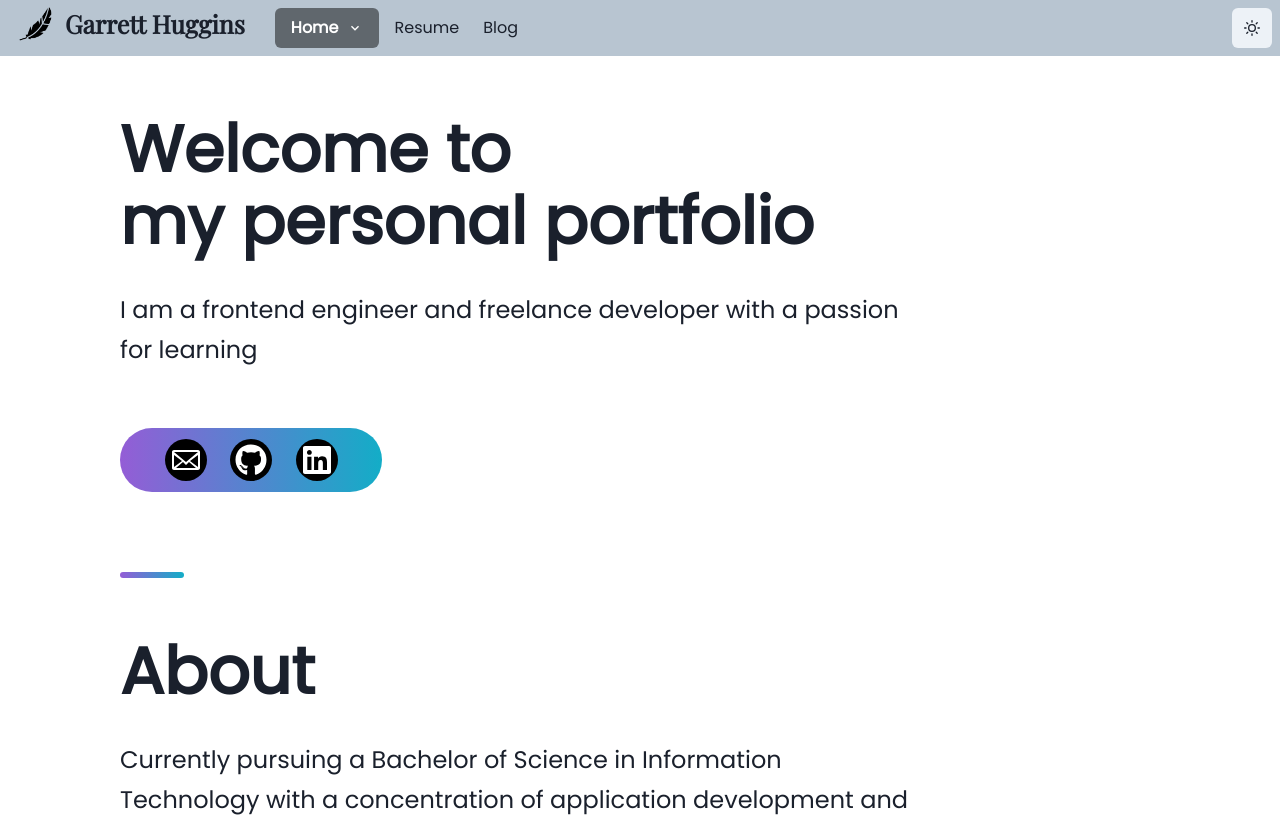
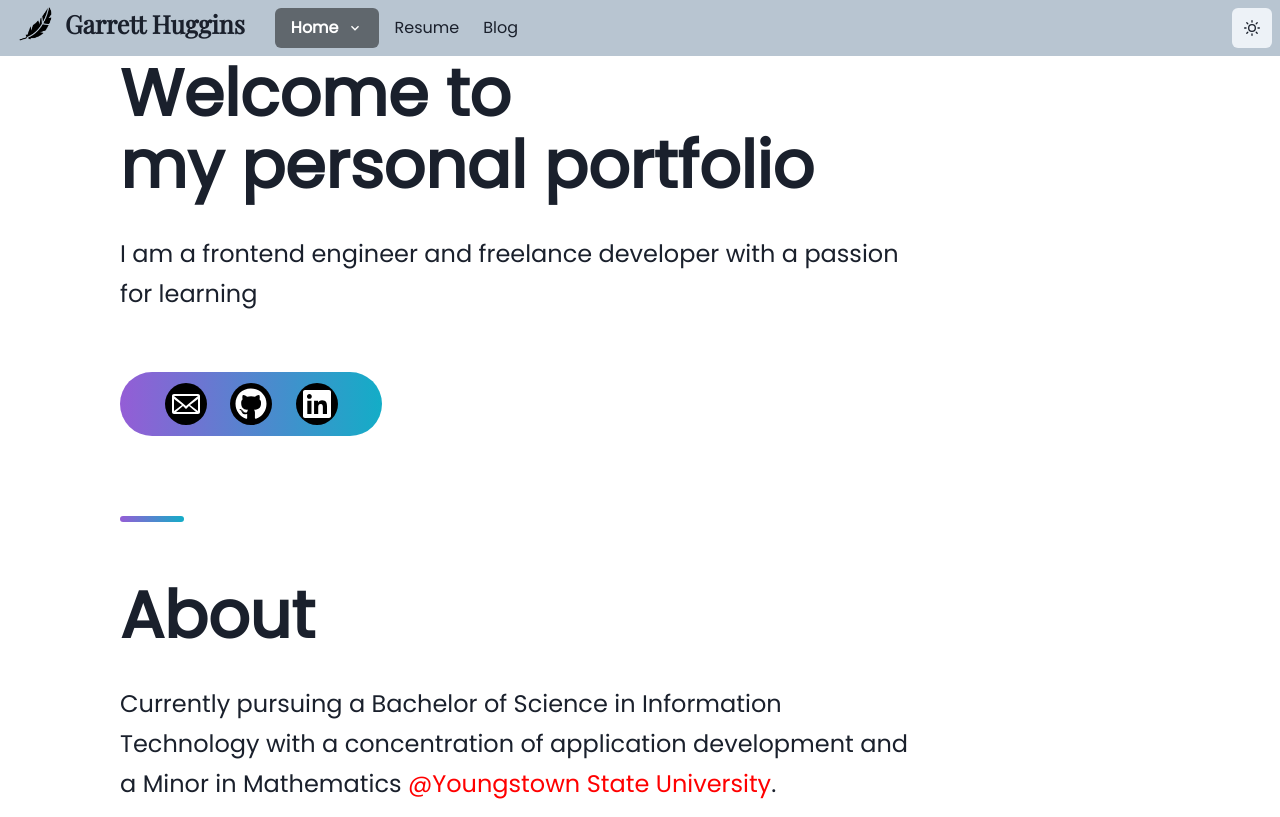
Before and after one commit to garrett-huggins/garretthuggins.com, a Next.js app: page / in a window 1280 px wide. Shown: the top 817 px of the page. Built offline with nearby package versions, Linux system fonts and the light colour scheme.

Commit message:
shift navbar on smaller screens

```diff
--- a/components/Layout.js
+++ b/components/Layout.js
@@ -33,7 +33,12 @@ const Layout = ({ children, title }) => {
       </Head>
       {/* webpage */}
       <Navbar path={path.asPath} />
-      <Container maxW="container.xl" pt={14} pb="100px" justifyContent="center">
+      <Container
+        maxW="container.xl"
+        pt={{ base: "100px", xxs: 14 }}
+        pb="100px"
+        justifyContent="center"
+      >
         {children}
       </Container>
       <Footer />
```
